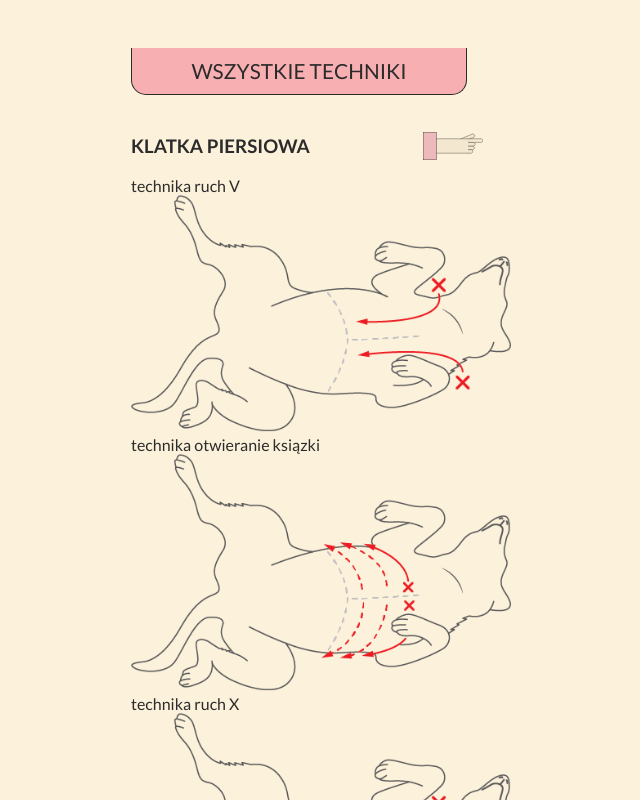
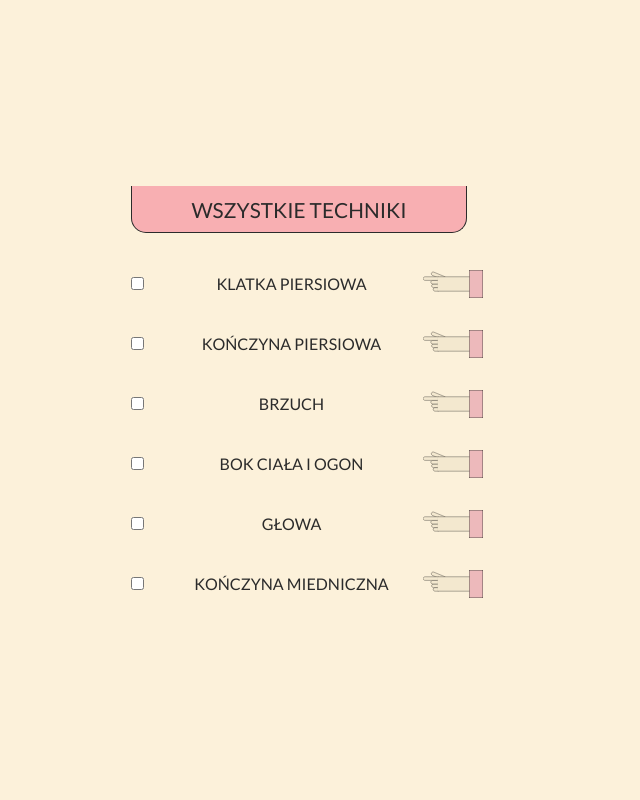
Before and after one commit to MartaKMB/gasa-web-app, a React (Create React App) app: page /all-techniques in a window 1280 px wide. Shown: the top 800 px of the page, without its empty margins (341-981 px from the left). Built offline with nearby package versions, Linux system fonts and the light colour scheme; sample sign-in values are in the browser's storage.

Commit message:
added checkboxes to SingleAreaElement

```diff
--- a/src/components/PageElements/SingleAreaElement.js
+++ b/src/components/PageElements/SingleAreaElement.js
@@ -1,7 +1,13 @@
+import { useState } from "react";
+
 import PointHandWithWristband from "../../assets/svgImages/PointHandWithWristband";
 import SingleTechniqueElement from "./SingleTechniqueElement";
 
 const SingleAreaElement = (area) => {
+  const [isAreaChecked, setIsAreaChecked] = useState(false);
+
+  const handleAreaAsCheckboxClick = (e) => setIsAreaChecked(!isAreaChecked);
+
   const areaTechniquesToDisplay = area.area.techniques.map((technique) => (
     <SingleTechniqueElement
       areaTechnique={technique}
@@ -12,10 +18,23 @@ const SingleAreaElement = (area) => {
   return (
     <section className="techniques-for-body-area-section">
       <header className="body-area-title">
-        <h3>{area.area.areaTitle}</h3>
-        <PointHandWithWristband/>
-        </header>
-      {areaTechniquesToDisplay}
+        <input
+          type="checkbox"
+          id={area.area.id}
+          value={area.area.id}
+          name="rd"
+          onChange={handleAreaAsCheckboxClick}
+          checked={isAreaChecked}
+        ></input>
+
+        <label className="WIP_tab__label" htmlFor={area.area.id}>
+          {area.area.areaTitle}
+        </label>
+        <PointHandWithWristband />
+      </header>
+      <section>
+        {isAreaChecked ? areaTechniquesToDisplay : null}
+      </section>
     </section>
   );
 };
--- a/src/components/PageElements/SingleTechniqueElement.js
+++ b/src/components/PageElements/SingleTechniqueElement.js
@@ -1,5 +1,5 @@
 const SingleTechniqueElement = (areaTechnique) => {
-  console.log('areaTechnique: ', areaTechnique, areaTechnique.techniqueImg);
+  // console.log('areaTechnique: ', areaTechnique, areaTechnique.techniqueImg);
   return <div>
     {`technika ${areaTechnique.areaTechnique.techniqueTitle}`}
     <img src={areaTechnique.areaTechnique.techniqueImg} alt={areaTechnique.techniqueName} />
--- a/src/styles/componentsStyles/TechniquesPage.scss
+++ b/src/styles/componentsStyles/TechniquesPage.scss
@@ -21,5 +21,62 @@
 
 .point-hand-wrist-container {
     height: 60px;
-    transform: rotate(-90deg);
+    transform: rotate(-90deg) scale(1, -1);
 }
+
+// .block-with-faq {
+//     input {
+//       position: absolute;
+//       opacity: 0;
+//       z-index: -1;
+
+//       &:checked {
+//         + .tab__label {
+//           &::after {
+//             transform: rotate(-35deg);
+//           }
+//         }
+//         ~ .tab__content {
+//           max-height: 100vh;
+//           padding: 1em;
+//         }
+//       }
+//     }
+
+//     &__faq-tabs {
+//       border-radius: 5px;
+//       overflow: hidden;
+//     }
+
+//     .tab {
+//       width: 100%;
+//       color: white;
+//       overflow: hidden;
+
+//       &__label {
+//         display: flex;
+//         justify-content: space-between;
+//         padding: 1em;
+//         background: green;
+//         font-weight: bold;
+//         cursor: pointer;
+
+//         &::after {
+//           content: "";
+//         //   background: left center / 3.5rem 1rem no-repeat url(../img/komponent-palec.png);
+//           width: 3.5rem;
+//           height: 1rem;
+//           text-align: center;
+//           transition: all .35s;
+//         }
+//       }
+
+//       &__content {
+//         max-height: 0;
+//         padding: 0 1em;
+//         color: black;
+//         background: pink;
+//         transition: all .35s;
+//       }
+//     }
+// } // from gase book www
```
